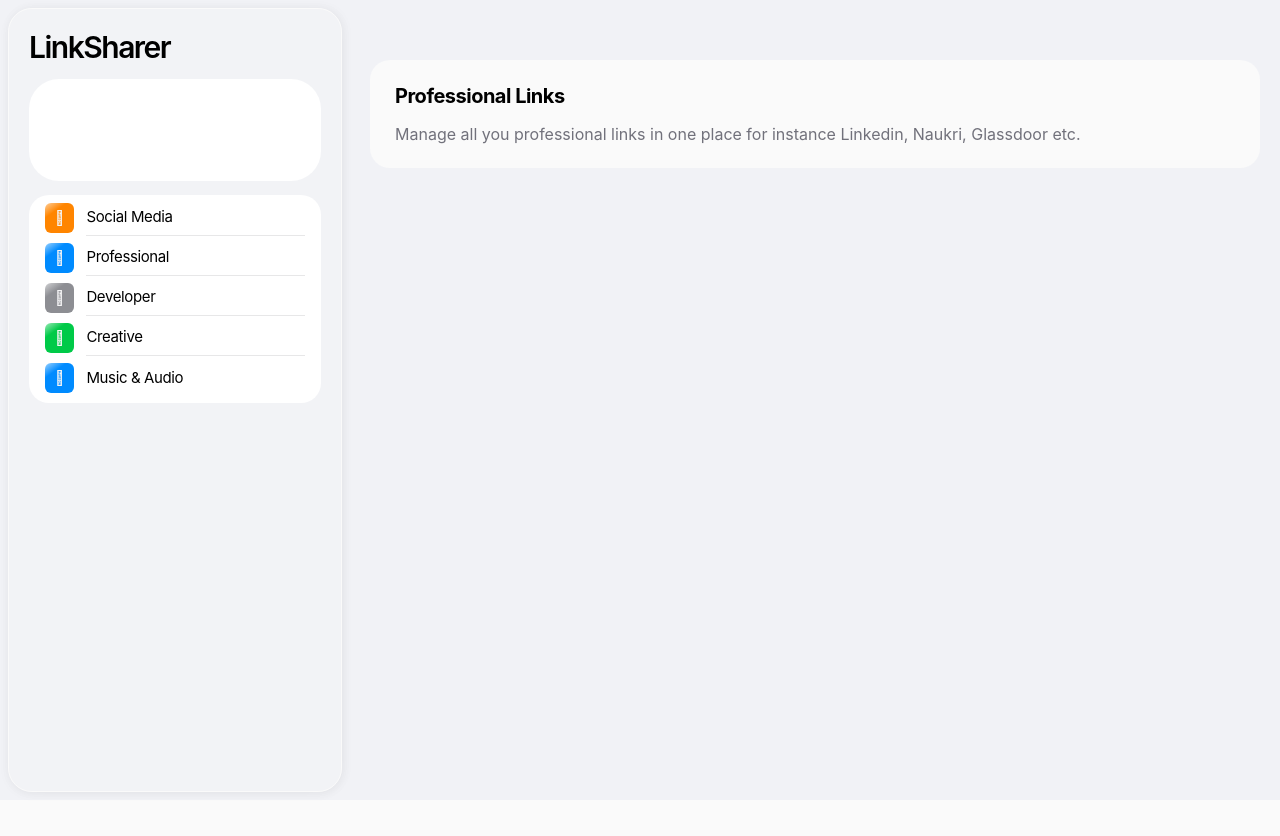
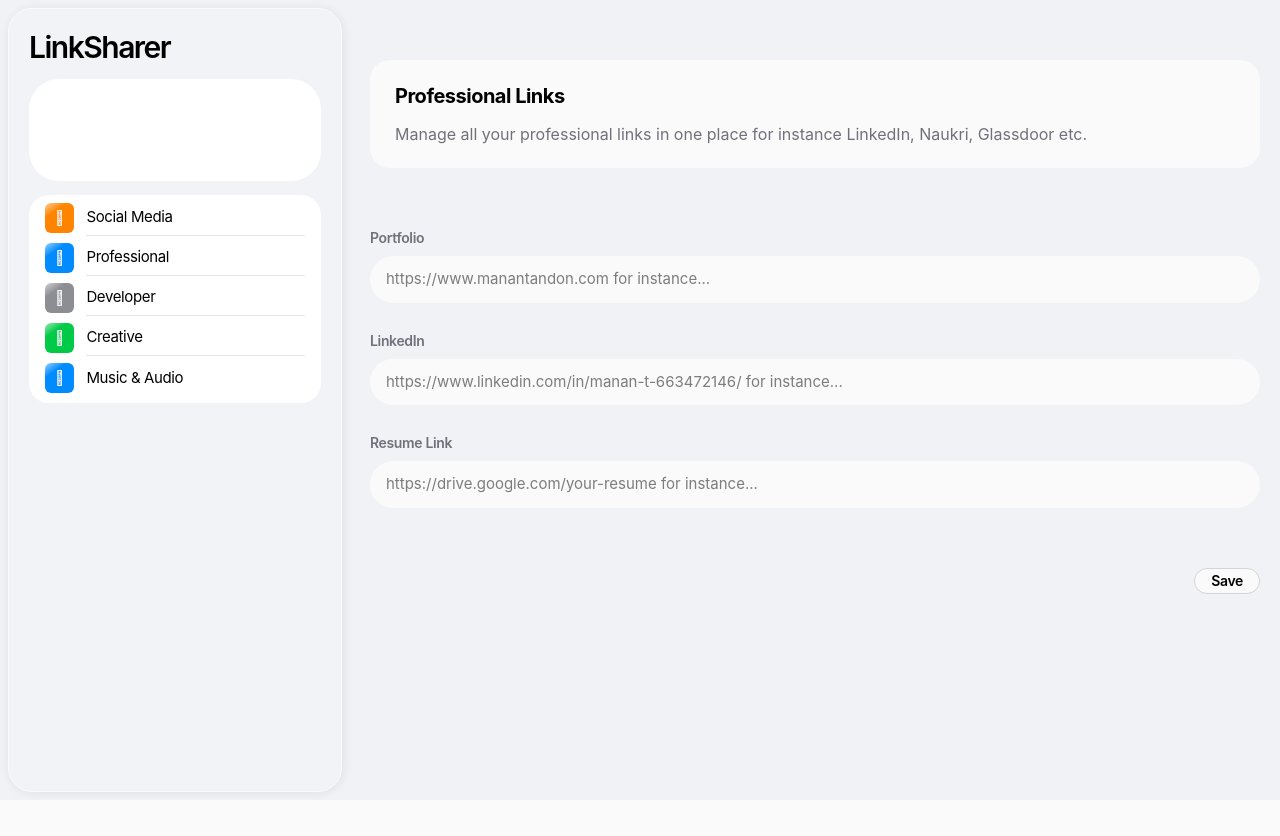
Before and after one commit to MANANTANDON/bookish-octo-dollop, a Next.js app: page /dashboard/professional in a window 1280 px wide. Shown: the top 836 px of the page. Built offline with nearby package versions, Linux system fonts and the light colour scheme; no server answers; a web font is replaced by a local one.

Commit message:
Links are getting saved in the prefessional links tab

```diff
--- a/src/app/dashboard/professional/page.jsx
+++ b/src/app/dashboard/professional/page.jsx
@@ -1,19 +1,151 @@
-import React from "react";
+"use client";
+import { supabase } from "@/lib/supabase";
+import { useUserData } from "@/zustand/store";
+import React, { useEffect, useState } from "react";
 
 export default function Professional() {
+  const { linksCache, setLinksCache } = useUserData();
+  const [links, setLinks] = useState({
+    portfolio: "",
+    linkedin: "",
+    resume: "",
+  });
+  const [saving, setSaving] = useState(false);
+
+  // fetch data from Supabase
+  useEffect(() => {
+    const fetchLinks = async () => {
+      // check for cache memory
+      if (linksCache["professional"]) {
+        const cached = linksCache["professional"];
+        setLinks({
+          portfolio: cached.portfolio || "",
+          linkedin: cached.linkedin || "",
+          resume: cached.resume || "",
+        });
+        return;
+      }
+
+      const {
+        data: { user },
+      } = await supabase.auth.getUser();
+      if (!user) return;
+
+      const { data } = await supabase
+        .from("links")
+        .select("*")
+        .eq("user_id", user.id)
+        .eq("category", "professional");
+
+      if (data) {
+        const obj = {};
+        data.forEach((link) => {
+          obj[link.name] = link.url;
+        });
+        setLinks({
+          portfolio: obj.portfolio || "",
+          linkedin: obj.linkedin || "",
+          resume: obj.resume || "",
+        });
+        setLinksCache("professional", obj);
+      }
+    };
+    fetchLinks();
+  }, []);
+
+  // save data in DB
+  const handleSave = async () => {
+    setSaving(true);
+    const {
+      data: { user },
+    } = await supabase.auth.getUser();
+    if (!user) return;
+
+    const linksToSave = [
+      {
+        user_id: user.id,
+        category: "professional",
+        name: "portfolio",
+        url: links.portfolio,
+      },
+      {
+        user_id: user.id,
+        category: "professional",
+        name: "linkedin",
+        url: links.linkedin,
+      },
+      {
+        user_id: user.id,
+        category: "professional",
+        name: "resume",
+        url: links.resume,
+      },
+    ];
+
+    await supabase
+      .from("links")
+      .upsert(linksToSave, { onConflict: "user_id, name" });
+
+    setSaving(false);
+  };
+
   return (
-    <>
-      <div className="p-5 h-full w-full max-w-5xl flex flex-col gap-10 mt-10">
-        <div className="bg-zinc-50 rounded-[20px] py-5.5 px-6.25 flex flex-col gap-3">
-          <h2 className="text-xl font-bold tracking-tight">
-            Professional Links
-          </h2>
-          <h4 className="text-zinc-500">
-            Manage all you professional links in one place for instance
-            Linkedin, Naukri, Glassdoor etc.
-          </h4>
+    <div className="p-5 h-full w-full max-w-5xl flex flex-col gap-15 mt-10">
+      <div className="bg-zinc-50 rounded-[20px] py-5.5 px-6.25 flex flex-col gap-3">
+        <h2 className="text-xl font-bold tracking-tight">Professional Links</h2>
+        <h4 className="text-zinc-500">
+          Manage all your professional links in one place for instance LinkedIn,
+          Naukri, Glassdoor etc.
+        </h4>
+      </div>
+
+      <div className="flex flex-col gap-7">
+        <div className="flex flex-col gap-2">
+          <h3 className="text-sm font-semibold tracking-tight text-zinc-500">
+            Portfolio
+          </h3>
+          <input
+            className="w-full bg-zinc-50 px-4 py-3 rounded-[100px] outline-0 text-[15px]"
+            type="text"
+            placeholder="https://www.manantandon.com for instance..."
+            value={links.portfolio}
+            onChange={(e) => setLinks({ ...links, portfolio: e.target.value })}
+          />
+        </div>
+        <div className="flex flex-col gap-2">
+          <h3 className="text-sm font-semibold tracking-tight text-zinc-500">
+            LinkedIn
+          </h3>
+          <input
+            className="w-full bg-zinc-50 px-4 py-3 rounded-[100px] outline-0 text-[15px]"
+            type="text"
+            placeholder="https://www.linkedin.com/in/manan-t-663472146/ for instance..."
+            value={links.linkedin}
+            onChange={(e) => setLinks({ ...links, linkedin: e.target.value })}
+          />
+        </div>
+        <div className="flex flex-col gap-2">
+          <h3 className="text-sm font-semibold tracking-tight text-zinc-500">
+            Resume Link
+          </h3>
+          <input
+            className="w-full bg-zinc-50 px-4 py-3 rounded-[100px] outline-0 text-[15px]"
+            type="text"
+            placeholder="https://drive.google.com/your-resume for instance..."
+            value={links.resume}
+            onChange={(e) => setLinks({ ...links, resume: e.target.value })}
+          />
         </div>
       </div>
-    </>
+
+      <div className="flex flex-row-reverse">
+        <button
+          onClick={handleSave}
+          className="border border-zinc-300 bg-zinc-50 py-0.5 px-4 rounded-[100px] text-sm tracking-tight font-semibold cursor-pointer"
+        >
+          {saving ? "Saving..." : "Save"}
+        </button>
+      </div>
+    </div>
   );
 }
--- a/src/zustand/store.jsx
+++ b/src/zustand/store.jsx
@@ -13,9 +13,13 @@ export const useUserData = create((set) => ({
   setFormData: (newData) => set({ formData: newData }),
   updateField: (field, value) =>
     set((state) => ({
-      formData: {
-        ...state.formData,
-        [field]: value,
-      },
+      formData: { ...state.formData, [field]: value },
+    })),
+
+  // Links cache
+  linksCache: {},
+  setLinksCache: (category, data) =>
+    set((state) => ({
+      linksCache: { ...state.linksCache, [category]: data },
     })),
 }));
```
